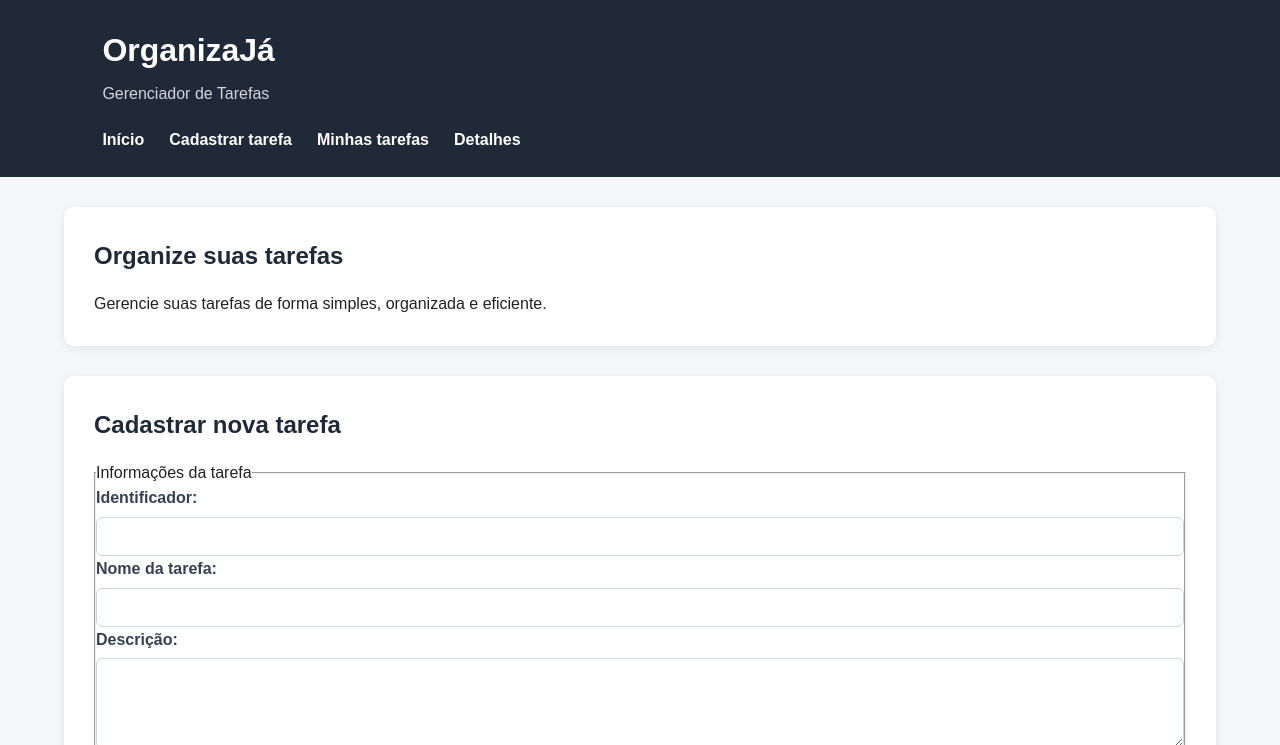
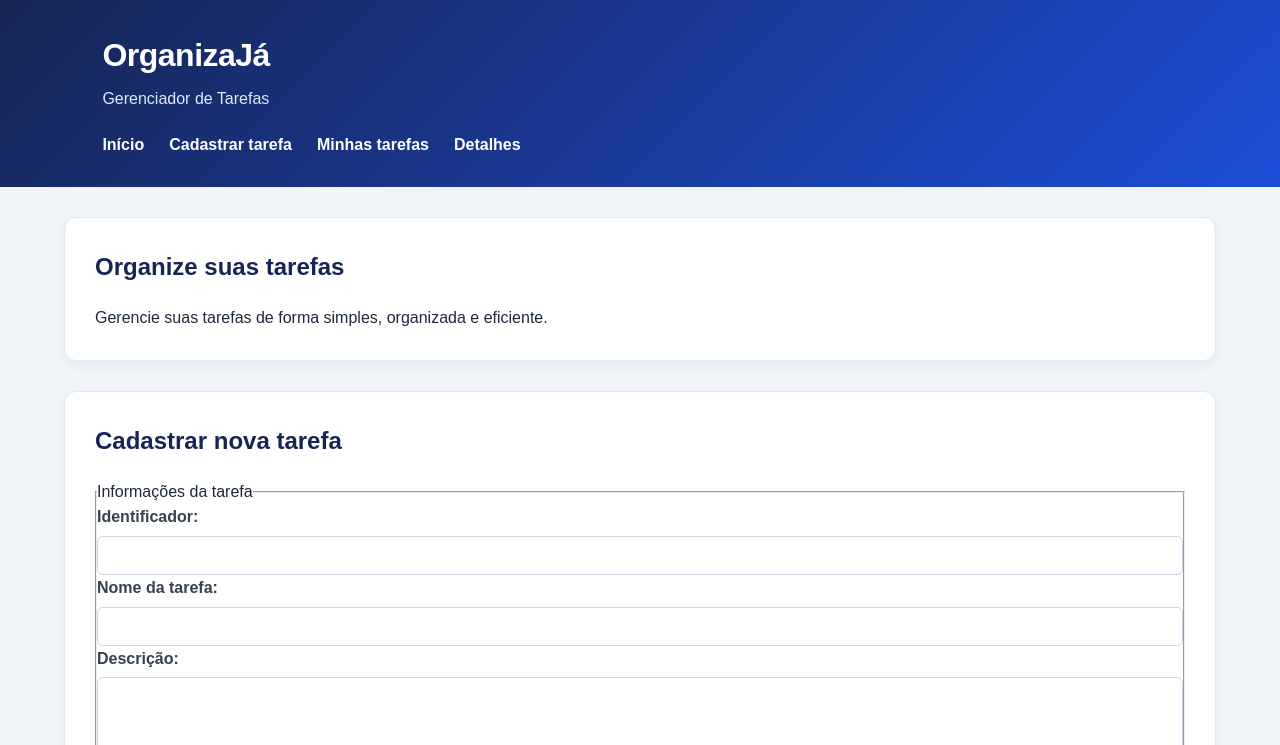
Before and after one commit to Guilherme696/OrganizaJ--atividade, a plain HTML site: page index.html in a window 1280 px wide. Shown: the top 745 px of the page. Drawn offline with Linux system fonts and the light colour scheme.

Commit message:
style: define identidade visual do sistema

```diff
--- a/assets/css/style.css
+++ b/assets/css/style.css
@@ -10,26 +10,30 @@ html {
 
 body {
     font-family: Arial, Helvetica, sans-serif;
-    background-color: #f4f6f8;
-    color: #222;
+    background-color: #f1f5f9;
+    color: #1e293b;
     line-height: 1.6;
+    font-size: 16px;
 }
 
+
 header {
-    background-color: #1f2937;
-    color: white;
-    padding: 25px 8%;
+    background: linear-gradient(135deg, #172554, #1d4ed8);
+    color: #ffffff;
+    padding: 30px 8%;
 }
 
 header h1 {
     font-size: 32px;
     margin-bottom: 5px;
+    letter-spacing: -0.5px;
 }
 
 header p {
-    color: #d1d5db;
+    color: #dbeafe;
     margin-bottom: 20px;
 }
+
 
 nav ul {
     list-style: none;
@@ -54,17 +58,20 @@ main {
     margin: 30px auto;
 }
 
+
 section {
-    background-color: white;
+    background-color: #ffffff;
     margin-bottom: 30px;
     padding: 30px;
-    border-radius: 10px;
-    box-shadow: 0 2px 8px rgba(0, 0, 0, 0.08);
+    border: 1px solid #e2e8f0;
+    border-radius: 12px;
+    box-shadow: 0 4px 12px rgba(15, 23, 42, 0.05);
 }
 
 section h2 {
-    margin-bottom: 15px;
-    color: #1f2937;
+    margin-bottom: 18px;
+    color: #172554;
+    font-size: 24px;
 }
 
 form {
```
